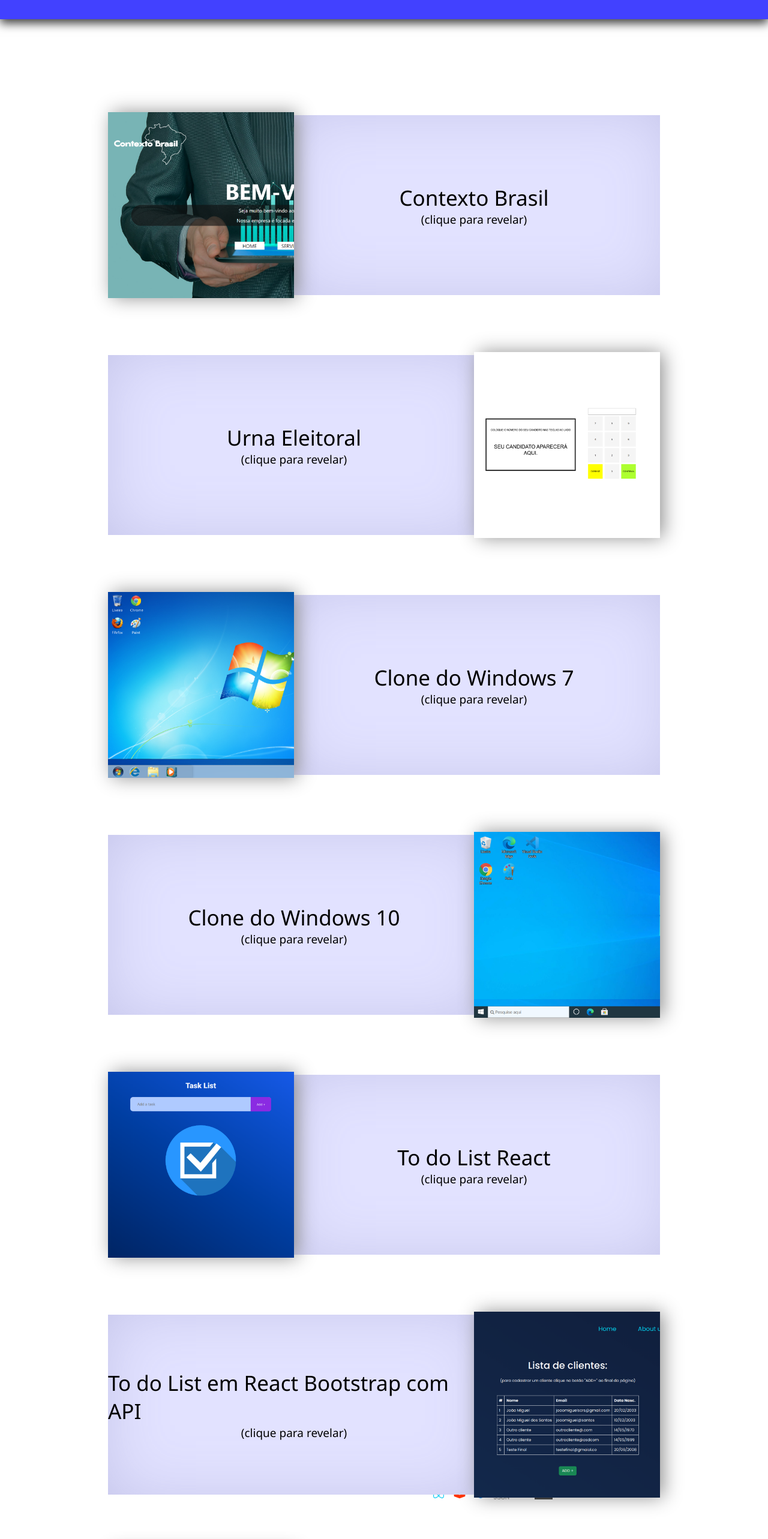
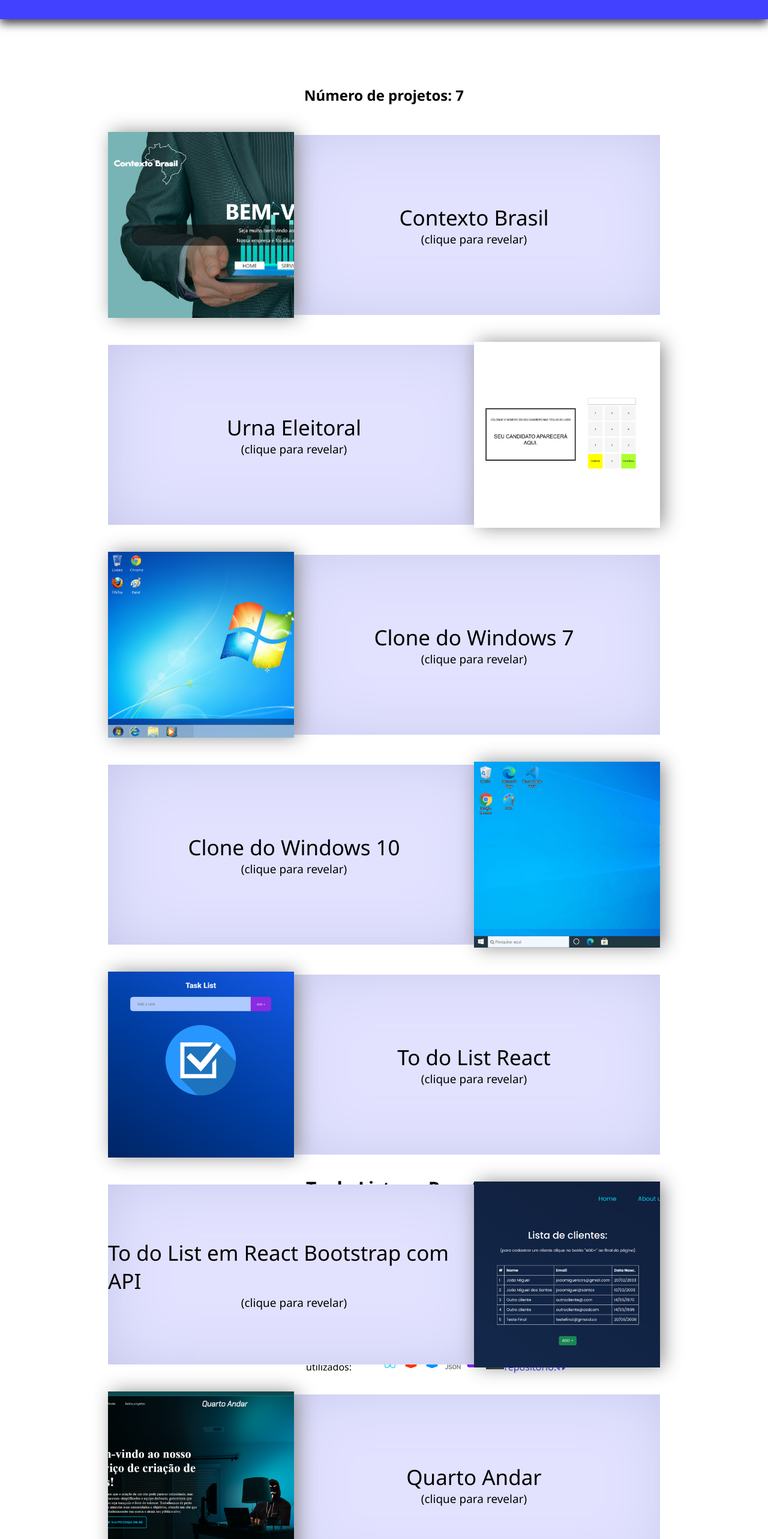
Before and after one commit to JoaoMig186/repository-jm-with-vite, a React (Vite) app in the folder repository-jm-with-vite/: page /projetos in a window 1280 px wide. Shown: the part 234-2800 px from the top of the page at 60% size. Built offline with nearby package versions, Linux system fonts and the light colour scheme.

Commit message:
Adicionando common css e terminando a pagina de projetos

```diff
--- /dev/null
+++ b/repository-jm-with-vite/src/_common-css/animations.css
@@ -0,0 +1,31 @@
+@keyframes fadeInStretch {
+    0% {
+      opacity: 0;
+      width: 20%;
+    }
+    100% {
+      opacity: 1;
+      width: 100%;
+    }
+}
+
+@keyframes fadeInUp {
+  from {
+    opacity: 0;
+    transform: translateY(80px);
+  }
+  to {
+    opacity: 1;
+    transform: translateY(0);
+  }
+}
+
+@keyframes hoverLine {
+    from{
+        opacity: 1;
+        transform: scaleX(0);
+    } to {
+        opacity: 1;
+        transform: scaleX(1);
+    }
+}
--- /dev/null
+++ b/repository-jm-with-vite/src/_common-css/variables.css
@@ -0,0 +1,2 @@
+:root{
+}
--- a/repository-jm-with-vite/src/components/PagesControl/PagesControl.css
+++ b/repository-jm-with-vite/src/components/PagesControl/PagesControl.css
@@ -1,3 +1,5 @@
+@import '../../_common-css/animations.css';
+
 .pages-control{
     display: flex;
     flex-direction: row;
@@ -47,14 +49,3 @@
 .pages-control--buttons.hide{
     display: none;
 }
-
-@keyframes fadeInStretch {
-    0% {
-      opacity: 0;
-      width: 20%;
-    }
-    100% {
-      opacity: 1;
-      width: 100%;
-    }
-}
--- a/repository-jm-with-vite/src/components/ProjectSlide/ProjectSlide.css
+++ b/repository-jm-with-vite/src/components/ProjectSlide/ProjectSlide.css
@@ -1,3 +1,5 @@
+@import "../../_common-css/animations.css";
+
 .project-slide{
     display: flex;
     width: 100%;
@@ -5,6 +7,7 @@
     align-items: center;
     margin: 50px 0;
     position: relative;
+    animation: fadeInUp 2s ease-out;
 }
 
 .project-slide .project-slide--image-div{
@@ -104,10 +107,11 @@
     color: #000;
 }
 
-@keyframes textHide {
-    0% {
-        display: flex;
-    } 100% {
-        display: none;
-    }
+.linkRepo{
+    z-index: 100;
+    color: blue !important;
 }
+
+.linkRepo:hover{
+    color: #040042 !important;
+}
--- a/repository-jm-with-vite/src/components/ProjectSlide/ProjectSlide.jsx
+++ b/repository-jm-with-vite/src/components/ProjectSlide/ProjectSlide.jsx
@@ -1,5 +1,6 @@
-import React, { useState, useRef, useEffect } from "react";
+import React, { useRef } from "react";
 import './ProjectSlide.css'
+import { FaGithub } from "react-icons/fa";
 
 const ProjectSlide = ({direction, image, tittle, text, linkRepo, linkView, techsIcons}) => {
     const projetoRef = useRef();
@@ -22,6 +23,7 @@
                 <a href={linkView} target="_blank">
                     <h3>{tittle}</h3>
                     <p>{text}</p><br/>
+                    <div style={{display: "flex", justifyContent: "space-between", width: "100%"}}>
                         <div style={{display: "flex"}}>
                             <span>Conhecimentos utilizados: </span>
                             <div style={{display: "flex", marginLeft:"8px", alignItems: "center"}}>
@@ -29,7 +31,11 @@
                                     techsIcons.map((item) => item)
                                 }
                             </div>
-                        {/*<span style="font-weight: 700; color: white; background-color: gray; padding: 3px;">JSON</span>*/}
+                        </div>
+                        {linkRepo &&
+                        <div>
+                            <a className="linkRepo" target="_blank" href={linkRepo}>Clique aqui para a accessar o repositório.<FaGithub /></a>
+                        </div>}
                     </div>
                 </a>
             </div>
--- a/repository-jm-with-vite/src/components/SkillsBoard/SkillsBoard.css
+++ b/repository-jm-with-vite/src/components/SkillsBoard/SkillsBoard.css
@@ -1,3 +1,9 @@
+@import "../../_common-css/animations.css";
+
+.skill-board{
+    animation: fadeInStretch 1s ease-out forwards;
+}
+
 .skill-board .skill-board--header h2{
     color:#fff;
     background-color: #4241FF;
--- a/repository-jm-with-vite/src/main.jsx
+++ b/repository-jm-with-vite/src/main.jsx
@@ -14,25 +14,44 @@
 const router = createBrowserRouter([
   {
     path: '/',
-    element: <App/>
+    element: (
+      <>
+        <Header />
+        <App />
+      </>
+    ),
   },
   {
     path: '/sobre-mim',
-    element: <SobreMim />
+    element: (
+      <>
+        <Header />
+        <SobreMim />
+      </>
+    ),
   },
   {
     path: '/habilidades',
-    element: <Habilidades />
+    element: (
+      <>
+        <Header />
+        <Habilidades />
+      </>
+    ),
   },
   {
     path: '/projetos',
-    element: <Projetos/>
-  }
-])
+    element: (
+      <>
+        <Header />
+        <Projetos />
+      </>
+    ),
+  },
+]);
 
 ReactDOM.createRoot(document.getElementById('root')).render(
   <React.StrictMode>
-    <Header />
     <RouterProvider router={router}/>
   </React.StrictMode>,
 )
--- a/repository-jm-with-vite/src/routes/App/index.jsx
+++ b/repository-jm-with-vite/src/routes/App/index.jsx
@@ -24,7 +24,7 @@
   }, [text]);
 
   return (
-    <div className='main'>
+    <div className='default-pages'>
       <div className='main--frase'>{displayText}</div>
       <Avatar/>
     </div>
--- a/repository-jm-with-vite/src/routes/Projetos/index.jsx
+++ b/repository-jm-with-vite/src/routes/Projetos/index.jsx
@@ -1,4 +1,4 @@
-import React from "react";
+import React, { useState, useRef, useEffect } from "react";
 import { FaReact, FaHtml5, FaCss3Alt, FaBootstrap } from "react-icons/fa";
 import { BsFiletypeJson } from "react-icons/bs";
 import { TbApi } from "react-icons/tb";
@@ -14,13 +14,22 @@
 import ProjectSlide from "../../components/ProjectSlide/ProjectSlide";
 
 const Projetos = () => {
+    const [quantProjects, setQuantProjects] = useState("Indefinido");
+
+    useEffect(()=> {
+        const listaProjetos = containerProjects.current.children;
+        setQuantProjects(listaProjetos.length);
+    },[])
+
+    const containerProjects = useRef();
+
     const textToDoList = "Este projeto foi minha primeira interface criada com React. Acompanhei por um tutorial no youtube e a estilização foi feita por mim. É um projeto básico e simples, mas serviu para dar o pontapé em React."
     const textToDoListWithBootstrap = "Este projeto foi feito para um processo seletivo. O projeto foi estilizado com CSS e React-bootstrap. Ele foi feito com base no 'to do list' anterior, porém com uma estilização diferente, assim como as suas funcionalidades. Também foi usando uma FAKE API, onde há um cadastro de pessoas e manipulação do DOM com open modal. Esse também foi um dos meus primeiros projetos em React."
     const textContextoBrasil = "O site da Contexto Brasil é meu segundo projeto entregue como Freelancer e está hospedado na internet desde agosto de 2022. Ele foi feito apenas com HTML e CSS, mas não deixa de ser um site responsivo, bonito e funcional."
     const textWindows7 = "Este projeto é a criação visual do windows 7 com CSS e HTML. Você pode interagir com os itens e o menu. Foram utilizados conceitos de Flexbox Layout para organizar os itens na tela."
     const textWindows10 = "Este projeto é a criação visual do windows 10, tendo o mesmo conceito da criação do windows 7 no item anterior. Você pode interagir com os itens e o menu. Foram utilizados conceitos de Flexbox Layout para organizar os itens na tela."
     const textUrna = "Este é um projeto HTML, CSS, Js da criação de uma urna eletrônica. Foi feito apenas o front-end (sem persistência dos dados dos votos). Foi utilizado técnicas de lógica de programação para que tudo funcionasse corretamente. Para testar, use os cadidatos 07, 88 e 93"
-    const text4andar = ""
+    const text4andar = "O projeto do Quarto andar é de um trabalho da faculdade que está sendo feito em conjunto com mais 2 amigos. É um site (feito apenas o front-end) que está sendo criado em React e usando conceitos de mobile-first sobre uma empresa de criação de sites e sistemas. O objetivo é entregar um site funcional e completo ao final do período. "
 
     const arrayIconsHTMLcssJS = [
         <FaHtml5 color="#ff3300" size={"30px"} style={{marginRight: "5px"}} />,
@@ -51,13 +60,16 @@
 
     return(
         <section className="default-pages">
-            <ProjectSlide direction={"left"} image={ImgContextoBrasil} tittle={"Contexto Brasil"} linkView={"https://www.contextobrasil.com"} text={textContextoBrasil} techsIcons={arrayIconsHTMLcssJS} />
-            <ProjectSlide direction={"right"} image={ImgUrna} tittle={"Urna Eleitoral"} linkView={"https://urna-eletronica-ten.vercel.app/index.html"} text={textUrna} techsIcons={arrayIconsHTMLcssJS} />
-            <ProjectSlide direction={"left"} image={ImgWindows7} tittle={"Clone do Windows 7"} linkView={"https://windows-7-interface.vercel.app/"} text={textWindows7} techsIcons={arrayIconsWindows7} />
-            <ProjectSlide direction={"right"} image={ImgWindows10} tittle={"Clone do Windows 10"} linkView={"https://windows-7-interface.vercel.app/"} text={textWindows10} techsIcons={arrayIconsHTMLcssJS} />
-            <ProjectSlide direction={"left"} image={ImgToDoList} tittle={"To do List React"} text={textToDoList} linkView={"https://primeiro-projeto-reactjs.vercel.app/"} techsIcons={arrayIconsToDoList} />
-            <ProjectSlide direction={"right"} image={ImgToDoListWithBootstrap} tittle={"To do List em React Bootstrap com API"} linkView={"https://todolist-react-bootstrap.vercel.app/"} text={textToDoListWithBootstrap} techsIcons={arrayIconsFullReactProject} />
-            <ProjectSlide direction={"left"} image={Img4andar} tittle={"Quarto Andar"} linkView={"https://4-andar.vercel.app/"} text={text4andar} techsIcons={arrayIconsFullReactProject} />
+            <h2>Número de projetos: {quantProjects}</h2>
+            <div ref={containerProjects}>
+                <ProjectSlide direction={"left"} image={ImgContextoBrasil} tittle={"Contexto Brasil"} linkView={"https://www.contextobrasil.com"} text={textContextoBrasil} techsIcons={arrayIconsHTMLcssJS} />
+                <ProjectSlide direction={"right"} image={ImgUrna} tittle={"Urna Eleitoral"} linkRepo={"https://github.com/JoaoMig186/Urna/tree/main"} linkView={"https://urna-eletronica-ten.vercel.app/index.html"} text={textUrna} techsIcons={arrayIconsHTMLcssJS} />
+                <ProjectSlide direction={"left"} image={ImgWindows7} tittle={"Clone do Windows 7"} linkRepo={"https://github.com/JoaoMig186/Windows-7-Interface"} linkView={"https://windows-7-interface.vercel.app/"} text={textWindows7} techsIcons={arrayIconsWindows7} />
+                <ProjectSlide direction={"right"} image={ImgWindows10} tittle={"Clone do Windows 10"} linkRepo={"https://github.com/JoaoMig186/Windows-10"} linkView={"https://windows-7-interface.vercel.app/"} text={textWindows10} techsIcons={arrayIconsHTMLcssJS} />
+                <ProjectSlide direction={"left"} image={ImgToDoList} tittle={"To do List React"} text={textToDoList} linkRepo={"https://github.com/JoaoMig186/primeiro-projeto-reactjs"} linkView={"https://primeiro-projeto-reactjs.vercel.app/"} techsIcons={arrayIconsToDoList} />
+                <ProjectSlide direction={"right"} image={ImgToDoListWithBootstrap} tittle={"To do List em React Bootstrap com API"} linkRepo={"https://github.com/JoaoMig186/Teste-bIT-faperj"} linkView={"https://todolist-react-bootstrap.vercel.app/"} text={textToDoListWithBootstrap} techsIcons={arrayIconsFullReactProject} />
+                <ProjectSlide direction={"left"} image={Img4andar} tittle={"Quarto Andar"} linkRepo={"https://github.com/JoaoMig186/4Andar"} linkView={"https://4-andar.vercel.app/"} text={text4andar} techsIcons={arrayIconsFullReactProject} />
+            </div>
         </section>
     )
 }
```
Also changed, not shown: repository-jm-with-vite/src/components/Header/Header.jsx (+21 -23 lines), repository-jm-with-vite/src/components/Header/header.css (+2 -10 lines), repository-jm-with-vite/src/components/PagesContent/PagesContent.css (+2 -11 lines). Lines whose indentation alone changed are shown as unchanged.
